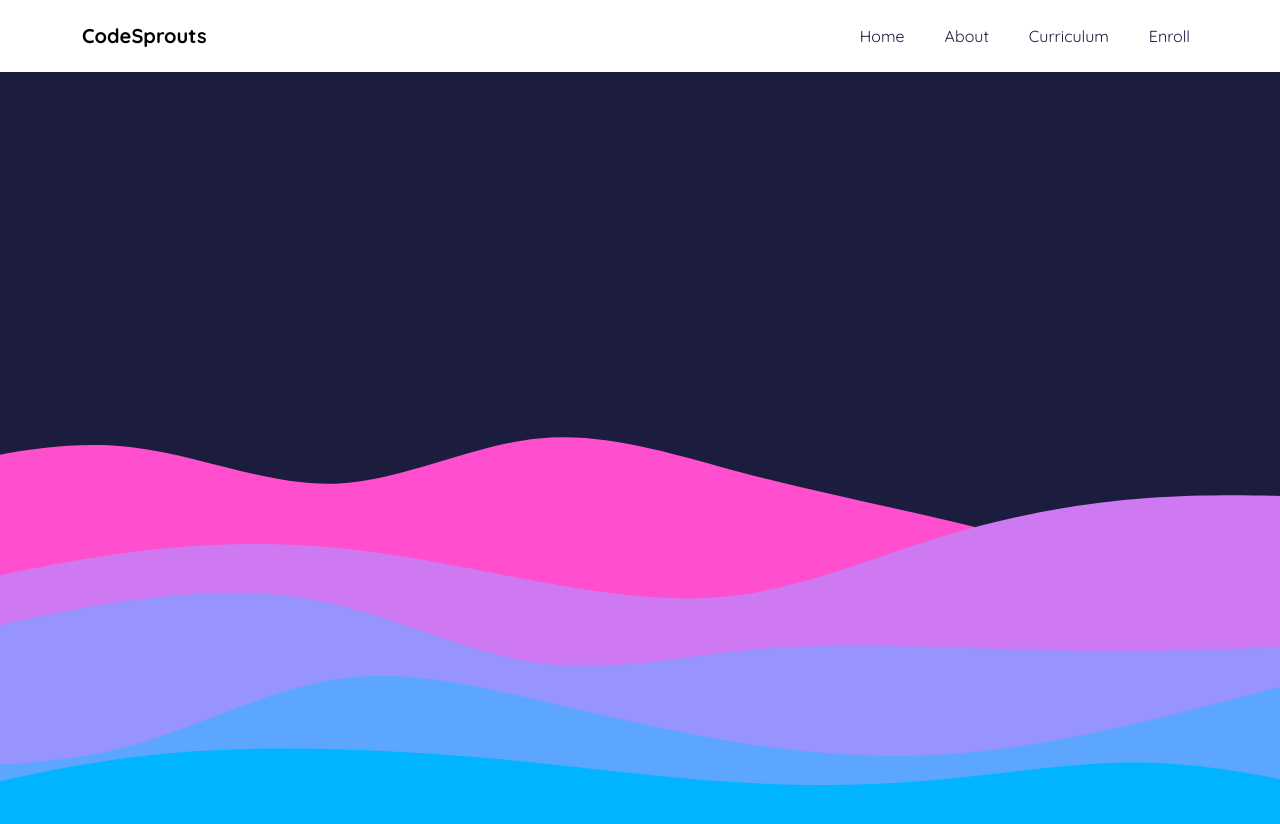
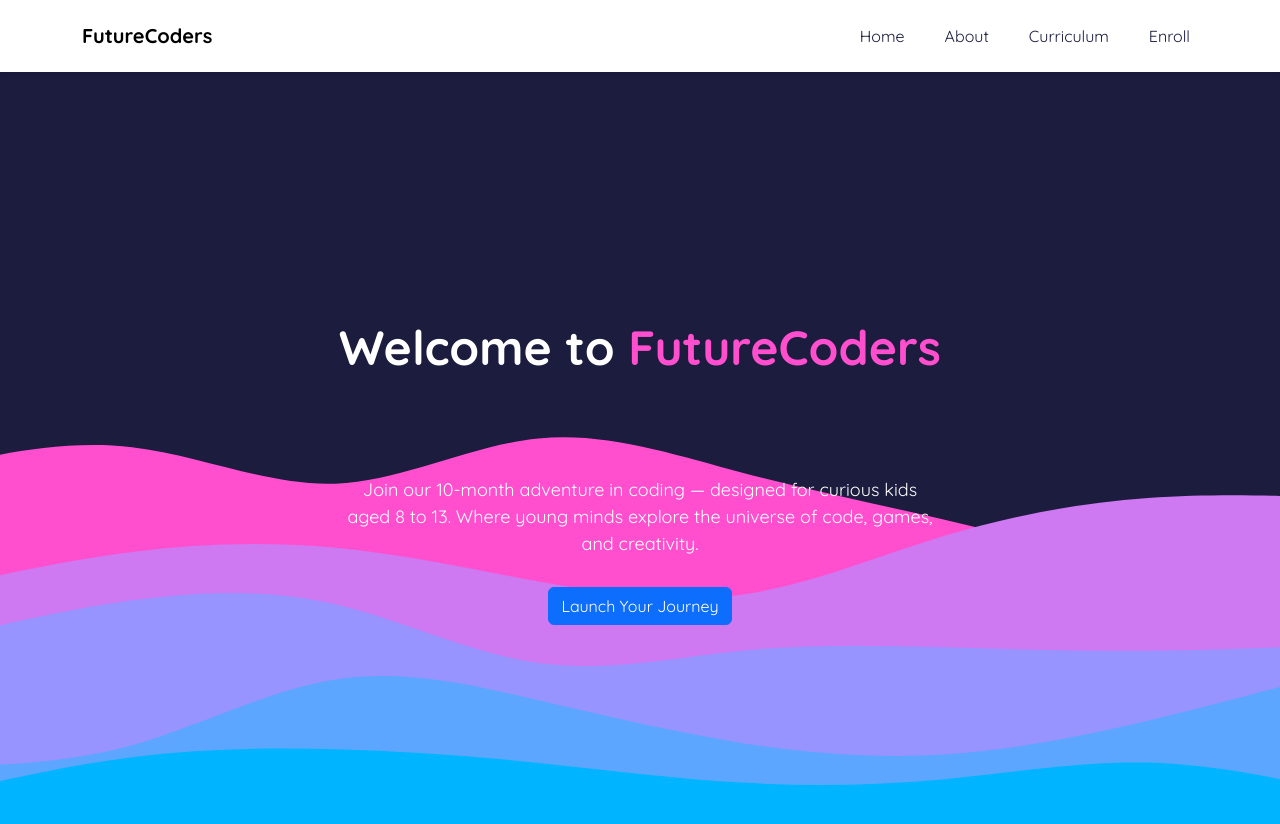
Before and after one commit to 231256leRouxFNF/AFK-Spot-UI-Challenge, a React (Create React App) app in the folder afk-website/: page / in a window 1280 px wide. Shown: the top 824 px of the page. Built offline with nearby package versions, Linux system fonts and the light colour scheme.

Commit message:
update hero

```diff
--- a/afk-website/src/components/HeroSection.css
+++ b/afk-website/src/components/HeroSection.css
@@ -3,65 +3,50 @@
     background-size: cover;
     background-position: center;
     height: 100vh;
-    padding: 80px 0;
+    display: flex;
+    align-items: center;
+    justify-content: center;
+    font-family: 'Quicksand', sans-serif;
+    text-align: center;
+    padding: 0 20px;
 }
 
 .hero-title {
     font-size: 48px;
     font-weight: 700;
-    color: #1b1c3e;
-    margin-bottom: 20px;
+    line-height: 1.2;
+    margin-bottom: 100px;
+
+}
+
+.white-text {
+    color: #ffffff;
+}
+
+.pink-text {
+    color: #ff4fcf;
 }
 
 .hero-subtext {
     font-size: 18px;
     font-weight: 400;
-    color: #555;
-    max-width: 520px;
-    margin-bottom: 30px;
+    color: #ffffff;
+    max-width: 600px;
+    margin: 0 auto 30px;
 }
 
 .hero-button {
-    background-color: #00b4ff;
+    background-color: #ffffff;
     border: none;
-    padding: 12px 24px;
-    border-radius: 12px;
+    padding: 12px 28px;
+    border-radius: 999px;
     font-weight: 600;
     font-size: 16px;
+    color: #ff4fcf;
+    transition: all 0.3s ease;
 }
 
 .hero-button:hover {
-    background-color: #ff4fcf;
     transform: scale(1.05);
+    background-color: #ffe6f4;
 }
-
-.hero-blob {
-    position: absolute;
-    top: -60px;
-    right: -60px;
-    width: 300px;
-    opacity: 0.15;
-    z-index: 0;
-}
-
-.nav-link-custom {
-    color: #1b1c3e !important;
-    display: flex;
-    align-items: center;
-    gap: 8px;
-    font-weight: 500;
-    font-size: 16px;
-    transition: all 0.3s ease;
-}
-
-.nav-link-custom:hover {
-    color: #ff4fcf !important;
-    transform: translateY(-1px);
-}
-
-.nav-icon {
-    width: 20px;
-    height: 20px;
-    stroke-width: 1.8;
-    stroke: currentColor;
-}
--- a/afk-website/src/components/HeroSection.js
+++ b/afk-website/src/components/HeroSection.js
@@ -2,11 +2,28 @@
 import React from "react";
 import { Container, Row, Col, Button } from "react-bootstrap";
 import "./HeroSection.css";
-import heroImage from "../assets/layered-waves-haikei.svg"; // renamed from blob
 
 const HeroSection = () => {
   return (
-    <div className="hero-section position-relative overflow-hidden">
+    <div className="hero-section">
+      <Container className="text-center">
+        <Row className="justify-content-center">
+          <Col lg={8}>
+            <h1 className="hero-title">
+              <span className="white-text">Welcome to</span>{" "}
+              <span className="pink-text">FutureCoders</span>
+            </h1>
+            <p className="hero-subtext">
+              Join our 10-month adventure in coding — designed for curious kids
+              aged 8 to 13. Where young minds explore the universe of code,
+              games, and creativity.
+            </p>
+            <Button href="/contact" className="hero-button">
+              Launch Your Journey
+            </Button>
+          </Col>
+        </Row>
+      </Container>
     </div>
   );
 };
--- a/afk-website/src/components/NavBar.js
+++ b/afk-website/src/components/NavBar.js
@@ -9,7 +9,7 @@ const CustomNavbar = () => {
     <Navbar expand="lg" bg="white" className="shadow-sm py-3">
       <Container>
         <Navbar.Brand as={Link} to="/" className="brand-text">
-          CodeSprouts
+          FutureCoders
         </Navbar.Brand>
         <Navbar.Toggle aria-controls="navbar-nav" />
         <Navbar.Collapse id="navbar-nav">
```
